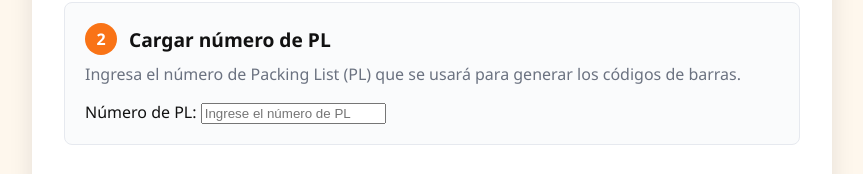
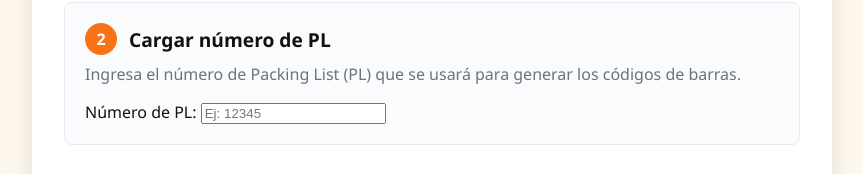
Before and after one commit to Saibot2001/generadorListadoCajas, a website: page index.html in a window 1280 px wide. Shown: the part 320-494 px from the top of the page, without its empty margins (208-1071 px from the left). Drawn offline with Linux system fonts and the light colour scheme.

Commit message:
Mejorar texto del campo Número de PL con placeholder más claro

```diff
--- a/index.html
+++ b/index.html
@@ -26,7 +26,7 @@
         </div>
         <p>Ingresa el número de Packing List (PL) que se usará para generar los códigos de barras.</p>
         <label for="numeroPL">Número de PL:</label>
-        <input type="text" id="numeroPL" placeholder="Ingrese el número de PL" />
+        <input type="text" id="numeroPL" placeholder="Ej: 12345" />
       </section>
 
       <section class="step">
```
